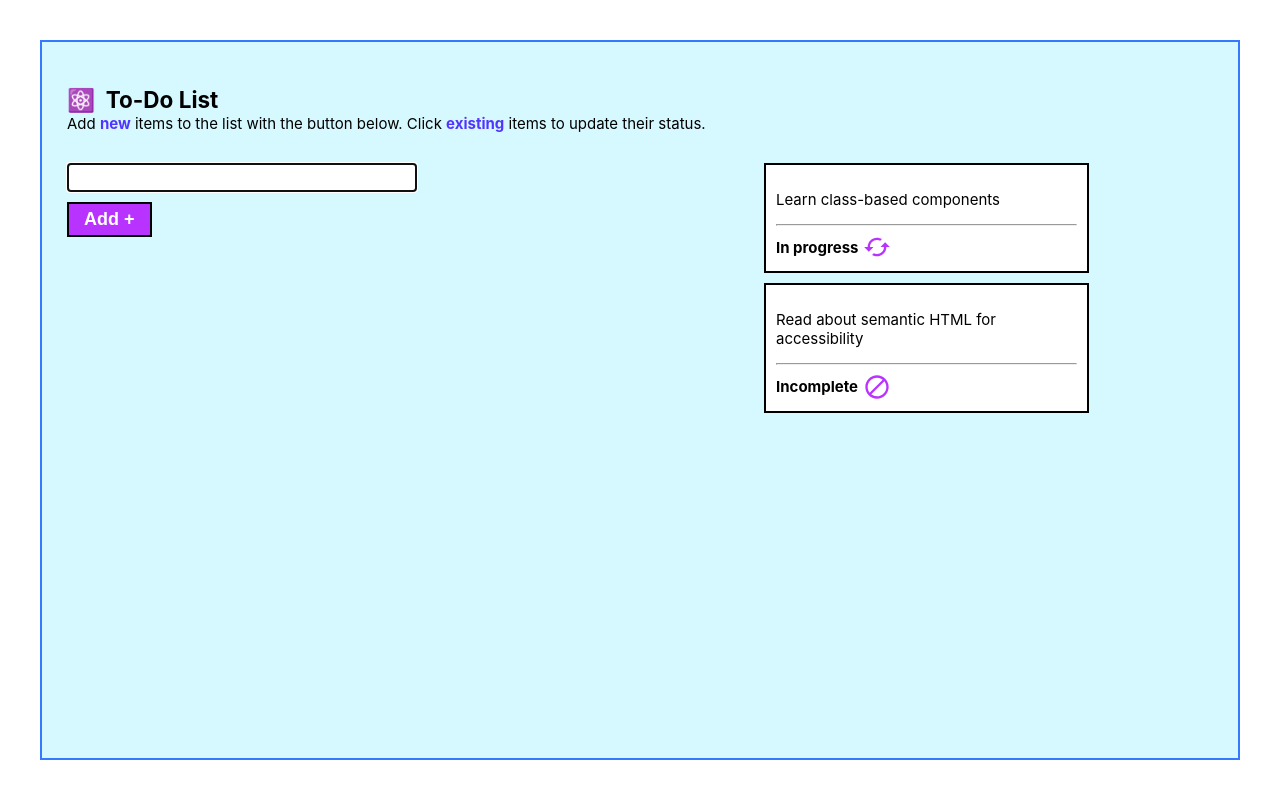
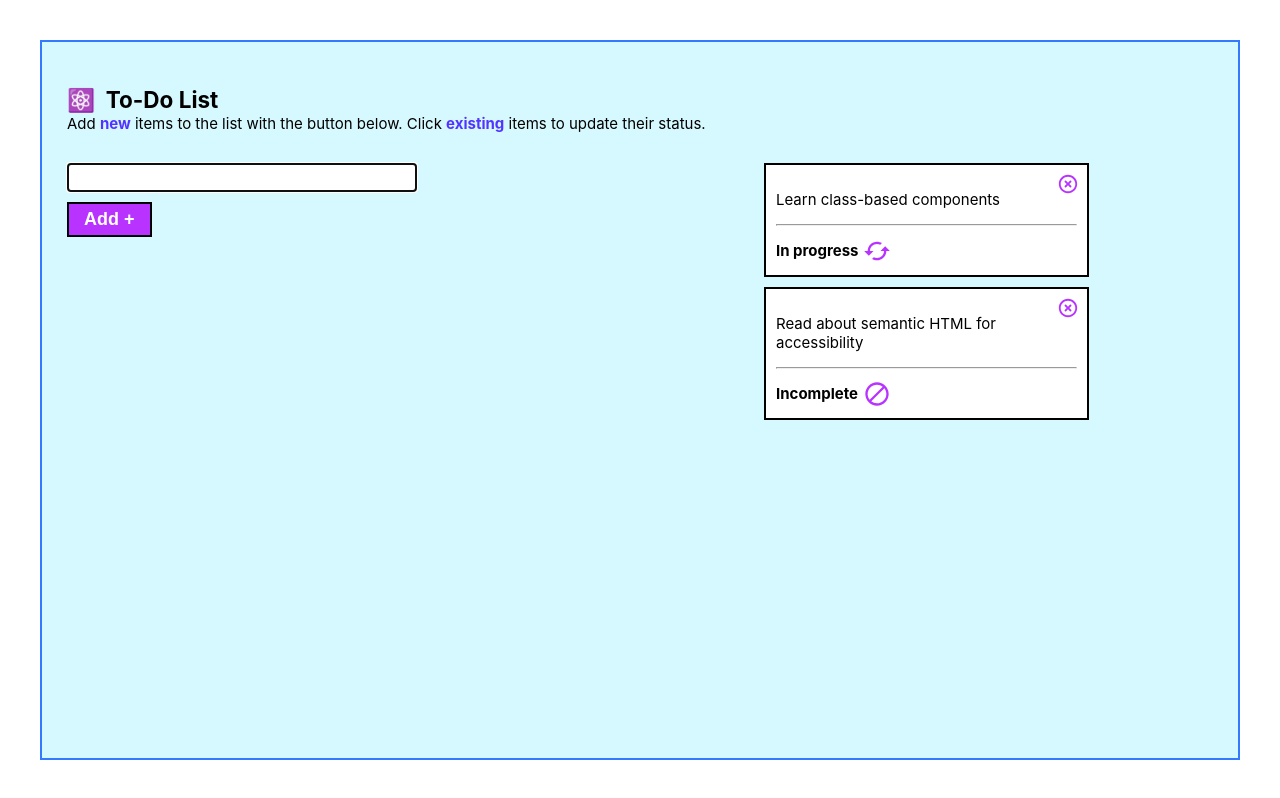
Before and after one commit to hellkat1911/react-todo-app, a React (Create React App) app: page / in a window 1280 px wide. Built offline with nearby package versions, Linux system fonts and the light colour scheme.

Commit message:
Add delete method

```diff
--- a/src/components/Container.jsx
+++ b/src/components/Container.jsx
@@ -57,12 +57,12 @@ export default class Container extends Component {
   constructor(props) {
     super(props);
     this.state = {
-      todos,
-      statuses
+      todos
     };
     // Call `.bind(this)` on event handlers to preserve `this` reference
     this.addNewTodo = this.addNewTodo.bind(this);
     this.updateStatus = this.updateStatus.bind(this);
+    this.deleteTodo = this.deleteTodo.bind(this);
   }
 
   addNewTodo(event, value) {
@@ -75,7 +75,7 @@ export default class Container extends Component {
         {
           id: state.todos.length + 1,
           text: value,
-          status: this.state.statuses.incomplete
+          status: statuses.incomplete
         }
       ]
     }));
@@ -84,14 +84,13 @@ export default class Container extends Component {
   // Class methods don't use the `function` keyword
   updateStatus(id) {
     this.setState(state => {
-      const todo = state.todos[id - 1];
+      const todo = state.todos.find(item => item.id === id);
       todo.status = this.cycleStatus(todo.status);
       return state.todos;
     });
   }
 
   cycleStatus(current) {
-    const statuses = this.state.statuses;
     if (current === statuses.incomplete) {
       return statuses.inProgress;
     } else if (current === statuses.inProgress) {
@@ -99,6 +98,14 @@ export default class Container extends Component {
     } else {
       return statuses.incomplete;
     }
+  }
+
+  deleteTodo(event, id) {
+    event.stopPropagation();
+    const updated = this.state.todos.filter(item => item.id !== id);
+    this.setState(state => ({
+      todos: updated
+    }));
   }
 
   // A `render()` fn is mandatory for a class component
@@ -113,7 +120,11 @@ export default class Container extends Component {
           </Flexed>
           <Flexed>
             {/* Members/state/props must be accessed on `this` */}
-            <TodoList todos={this.state.todos} handleStatus={this.updateStatus} />
+            <TodoList
+              todos={this.state.todos}
+              handleStatus={this.updateStatus}
+              handleDelete={this.deleteTodo}
+            />
           </Flexed>
         </Flex>
       </Main>
--- a/src/components/Todo.jsx
+++ b/src/components/Todo.jsx
@@ -2,16 +2,39 @@ import React, { Component } from 'react';
 import PropTypes from 'prop-types';
 import styled from 'styled-components';
 import StatusBar from './StatusBar';
+import CloseIcon from '@material-ui/icons/HighlightOff';
 
 const StyledDiv = styled.div`
   background: #fff;
   border: 2px solid #000;
   cursor: pointer;
+  font-size: 2.2rem;
   margin-bottom: 10px;
   max-width: 100%;
   padding: 10px;
+  position: relative;
   user-select: none;
   width: 325px;
+
+  & .close-icon {
+    position: absolute;
+    right: 8px;
+    top: 8px;
+    transition: transform 0.3s ease-in-out;
+    z-index: 2;
+
+    &:hover {
+      transform: scale(1.15);
+    }
+  }
+
+  & p {
+    font-size: 1.5rem;
+  }
+
+  & hr {
+    color: #ccc;
+  }
 `;
 
 export default class Todo extends Component {
@@ -20,8 +43,14 @@ export default class Todo extends Component {
       // Event handlers that accept a param should be returned from an
       // anonymous fn or they will run on every re-render
       <StyledDiv onClick={() => this.props.handleStatus(this.props.todo.id)}>
+        <CloseIcon
+          classes={{ root: 'close-icon' }}
+          htmlColor="rgba(184, 51, 255, 1)"
+          fontSize="inherit"
+          onClick={event => this.props.handleDelete(event, this.props.todo.id)}
+        />
         <p>{this.props.todo.text}</p>
-        <hr style={{ color: '#ccc' }} />
+        <hr />
         <StatusBar status={this.props.todo.status} />
       </StyledDiv>
     );
--- a/src/components/TodoList.jsx
+++ b/src/components/TodoList.jsx
@@ -19,6 +19,7 @@ export default class TodoList extends Component {
             key={item.id}
             todo={item}
             handleStatus={this.props.handleStatus}
+            handleDelete={this.props.handleDelete}
           />
         ))}
       </StyledList>
```
